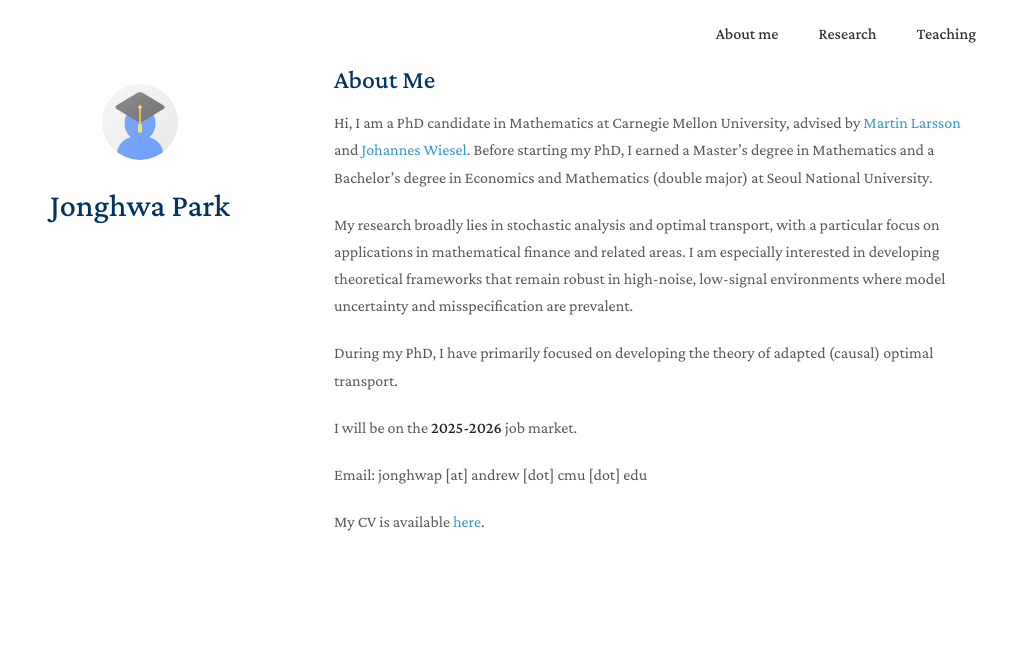
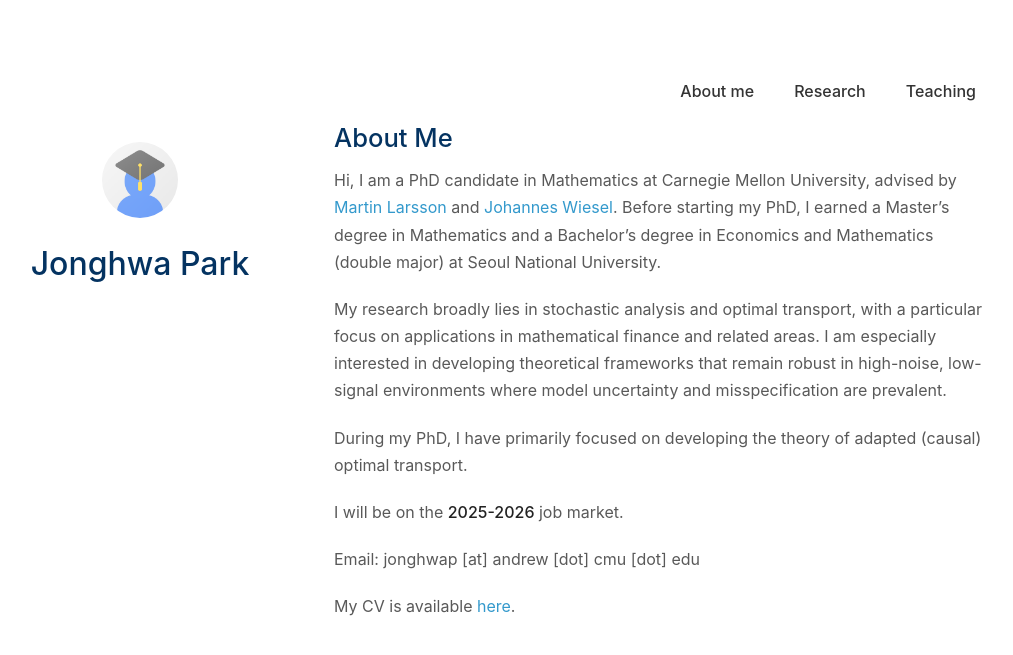
Before and after one commit to Jonghwap/Jonghwap.github.io, a Jekyll site: the page built from index.md, in a window 1280 px wide. Shown: the top 655 px of the page, without its empty margins (136-1149 px from the left). Built offline with Jekyll 4.4.1, drawn with Linux system fonts in a browser that asks for light colours; a style sheet for code colours, icons or effects is not loaded; our own code applies the rules of GitHub Pages for plain Markdown files.

Commit message:
Update _config.yml

```diff
--- a/_config.yml
+++ b/_config.yml
@@ -34,8 +34,8 @@ auto_dark_mode: true
 
 # Font
 # You can use this option to choose between Serif or Sans Serif fonts.
-font: "Serif"
-# font: "Sans Serif"
+# font: "Serif"
+font: "Sans Serif"
 
 # Google Analytics ID
 # Please remove this if you don't use Google Analytics
```
